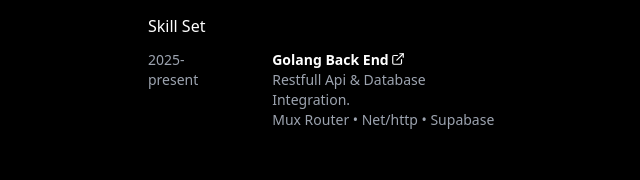
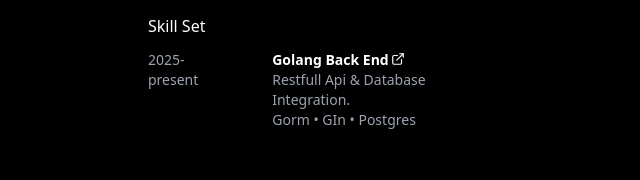
Before and after one commit to 92lucky/HireMe, a React (Vite) app: page / in a window 1280 px wide. Shown: the part 846-1026 px from the top of the page, without its empty margins (316-956 px from the left). Built offline with nearby package versions, Linux system fonts and the light colour scheme.

Commit message:
github url

```diff
--- a/src/components/ShowCase.jsx
+++ b/src/components/ShowCase.jsx
@@ -13,7 +13,7 @@ const ShowCase = () => {
           <div className="text-sm font-semibold hover:underline">
             <a
               className="flex"
-              href="http://github.com/Yusran-Code/RestApiPq-Go"
+              href="http://github.com/Yusran-Code/RestfullApi"
               target="_blank"
               rel="noopener noreferrer"
             >
@@ -28,7 +28,7 @@ const ShowCase = () => {
           </div>
           <p className="text-gray-400 text-sm">
             Restfull Api & Database Integration. <br />
-            Mux Router • Net/http • Supabase
+            Gorm • GIn • Postgres
           </p>
         </div>
       </div>
```
